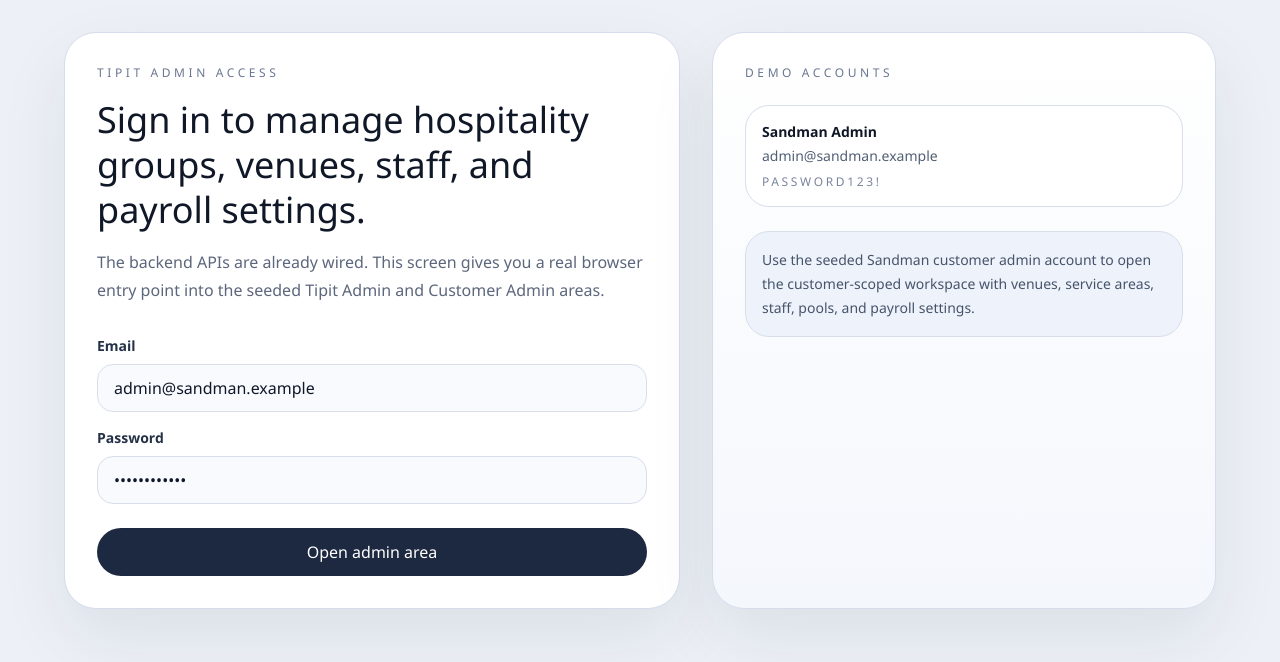
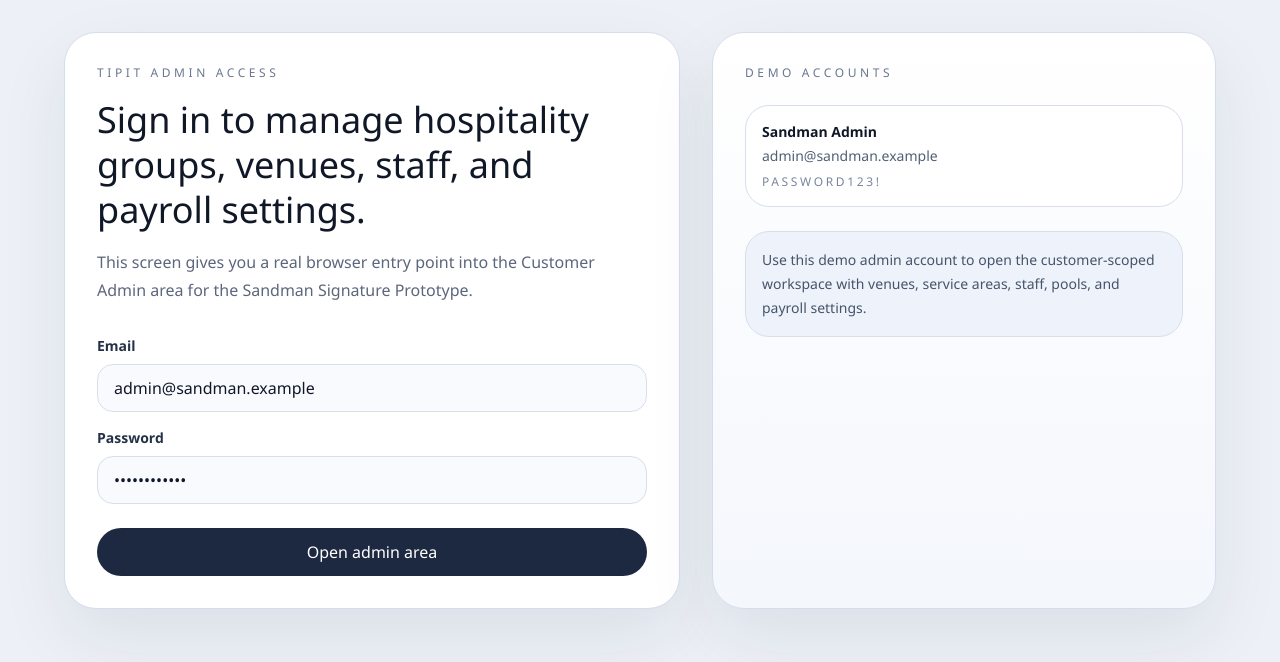
Before and after one commit to alnwickpauld/tipit-demo, a Next.js app: page /login in a window 1280 px wide. Shown: the top 662 px of the page. Built offline with nearby package versions, Linux system fonts and the light colour scheme; no server answers.

Commit message:
Update Sandman prototype login copy

```diff
--- a/src/components/auth/login-form.tsx
+++ b/src/components/auth/login-form.tsx
@@ -86,8 +86,8 @@
           Sign in to manage hospitality groups, venues, staff, and payroll settings.
         </h1>
         <p className="mt-4 max-w-2xl text-base leading-7 text-[#5c667c]">
-          The backend APIs are already wired. This screen gives you a real browser entry
-          point into the seeded Tipit Admin and Customer Admin areas.
+          This screen gives you a real browser entry point into the Customer Admin area
+          for the Sandman Signature Prototype.
         </p>
 
         <form className="mt-8 grid gap-4" onSubmit={handleSubmit}>
@@ -151,7 +151,7 @@
         </div>
 
         <div className="mt-6 rounded-[1.5rem] border border-[#d8deea] bg-[#eef3fb] px-4 py-4 text-sm leading-6 text-[#46546a]">
-          Use the seeded Sandman customer admin account to open the
+          Use this demo admin account to open the
           customer-scoped workspace with venues, service areas, staff, pools, and payroll settings.
         </div>
       </aside>
```
